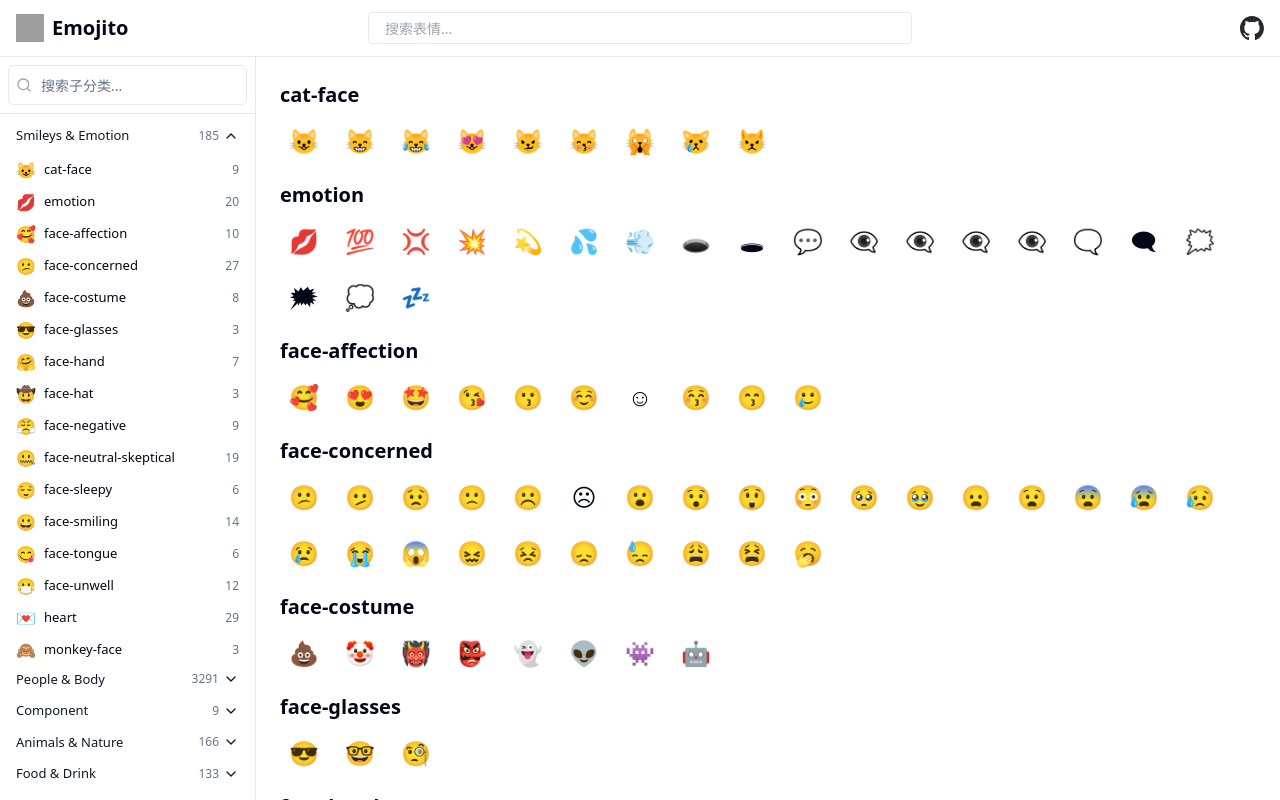
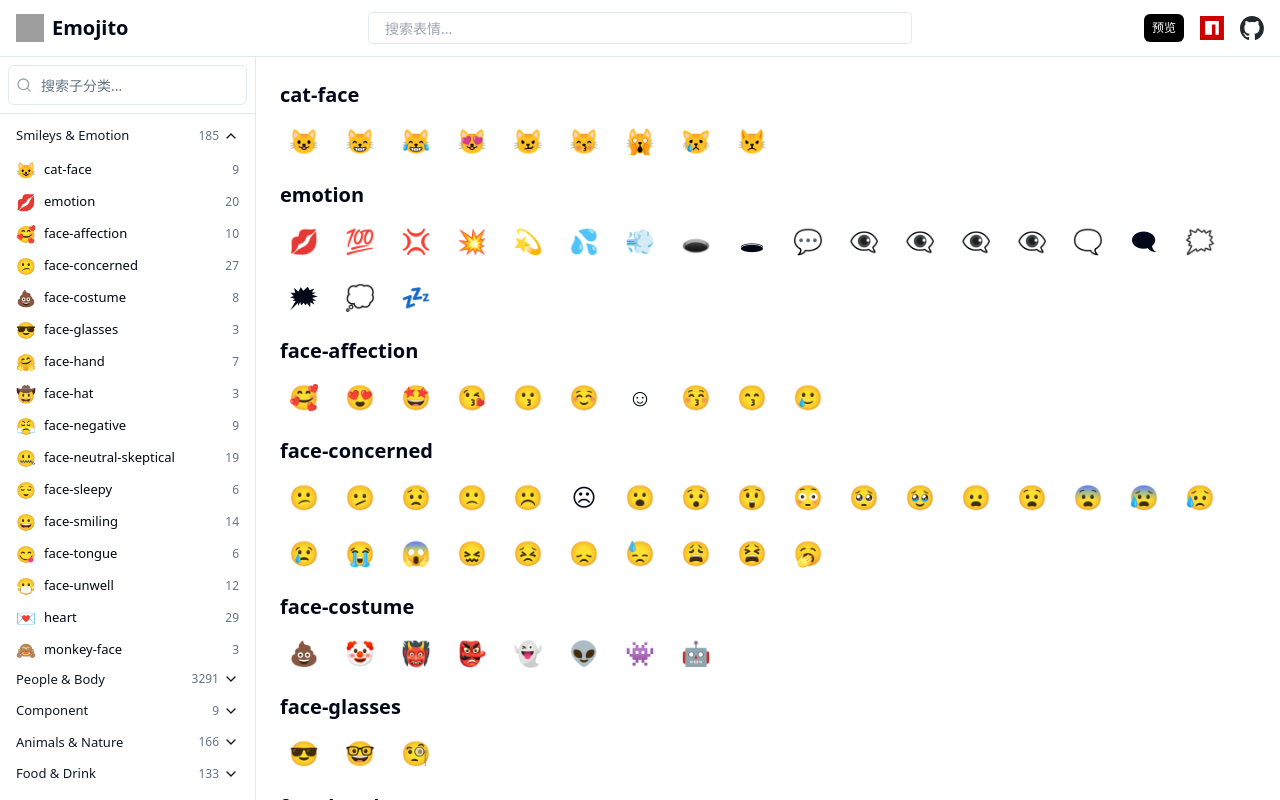
Before and after one commit to ChatGavin/emojito, a React (Vite) app in the folder apps/web/: page / in a window 1280 px wide. Built offline with nearby package versions, Linux system fonts and the light colour scheme; grey boxes are pictures that could not be loaded.

Commit message:
feat: 移除不必要的依赖并在 Header 组件中添加 Dialog 组件和 NPM 图标，提升用户交互体验

```diff
--- a/apps/web/package.json
+++ b/apps/web/package.json
@@ -9,7 +9,6 @@
     "setup-emoji": "./scripts/setup-emoji-data.sh"
   },
   "dependencies": {
-    "@radix-ui/react-alert-dialog": "^1.1.11",
     "@radix-ui/react-dialog": "^1.1.11",
     "@radix-ui/react-hover-card": "^1.1.11",
     "@radix-ui/react-separator": "^1.1.4",
--- a/apps/web/src/pages/header/index.jsx
+++ b/apps/web/src/pages/header/index.jsx
@@ -1,11 +1,20 @@
 import mojitoIcon from "@/assets/icons/mojito.svg";
 import githubIcon from "@/assets/icons/github.svg";
 import linkIcon from "@/assets/icons/link.svg";
+import npmIcon from "@/assets/icons/npm.svg";
 import {
   HoverCard,
   HoverCardContent,
   HoverCardTrigger,
 } from "@/components/ui/hover-card";
+import {
+  Dialog,
+  DialogContent,
+  DialogTrigger,
+  DialogClose,
+} from "@/components/ui/dialog";
+import { Button } from "@/components/ui/button";
+import { X } from "lucide-react";
 
 export function Header() {
   return (
@@ -18,6 +27,32 @@ export function Header() {
           </a>
         </div>
         <div className="flex items-center space-x-4">
+          <Dialog>
+            <DialogTrigger asChild>
+              <Button
+                variant="default"
+                size="sm"
+                className="h-7 px-2 bg-black text-white hover:bg-black/90 text-xs"
+              >
+                预览
+              </Button>
+            </DialogTrigger>
+            <DialogContent>
+              <DialogClose className="absolute right-4 top-4 rounded-sm opacity-70 ring-offset-background transition-opacity hover:opacity-100 focus:outline-none focus:ring-2 focus:ring-ring focus:ring-offset-2 disabled:pointer-events-none data-[state=open]:bg-secondary">
+                <X className="h-4 w-4" />
+                <span className="sr-only">关闭</span>
+              </DialogClose>
+              <div className="p-4">{/* 对话框内容 */}</div>
+            </DialogContent>
+          </Dialog>
+          <a
+            href="https://www.npmjs.com/package/emojito"
+            target="_blank"
+            rel="noopener noreferrer"
+            className="text-muted-foreground hover:text-foreground transition-colors"
+          >
+            <img src={npmIcon} alt="NPM" className="h-6 w-6" />
+          </a>
           <a
             href="https://github.com/ChatGavin/emojito"
             target="_blank"
```
